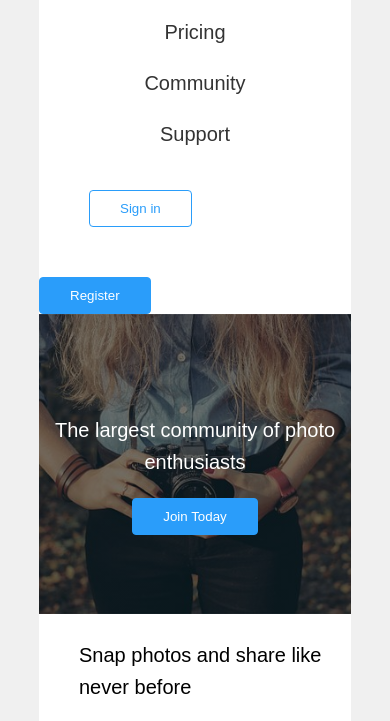
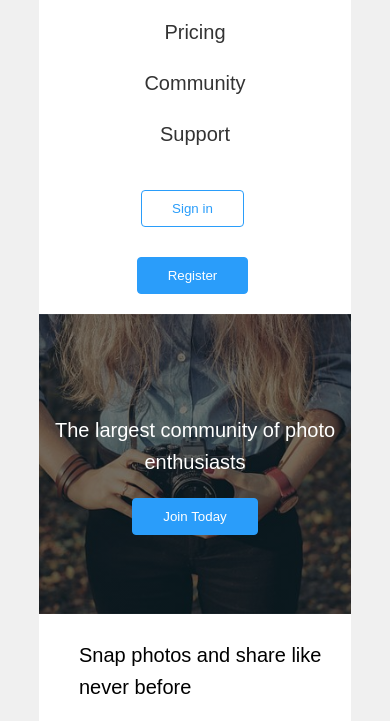
Before and after one commit to sme007/photography, a plain HTML site: page index.html in a window 390 px wide. Shown: the part 123-844 px from the top of the page. Drawn offline with nearby package versions, Linux system fonts and the light colour scheme.

Commit message:
Update queries.css

```diff
--- a/css/queries.css
+++ b/css/queries.css
@@ -122,6 +122,18 @@
         align-items: center;
         flex-direction: column;
     }
+    .membership {
+        display: flex;
+        flex-wrap: wrap;
+        justify-content: center;
+        align-items: center;
+        flex-direction: column;
+        margin-bottom: 20px;
+    }
+.membership .btn-sign-register {
+    margin-left: 45px;
+    margin-top: -20px;
+}
     .btn-play {
         top: 63%;
     }
```
